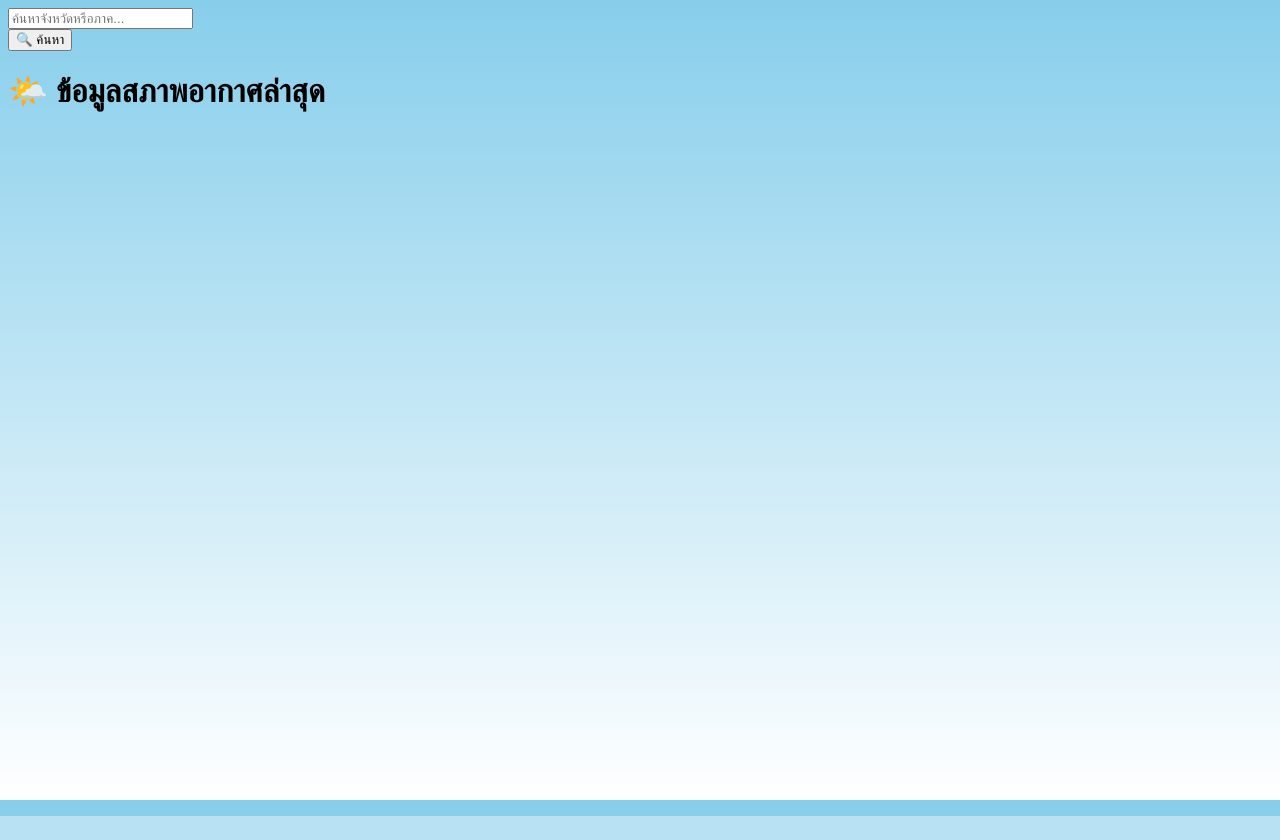
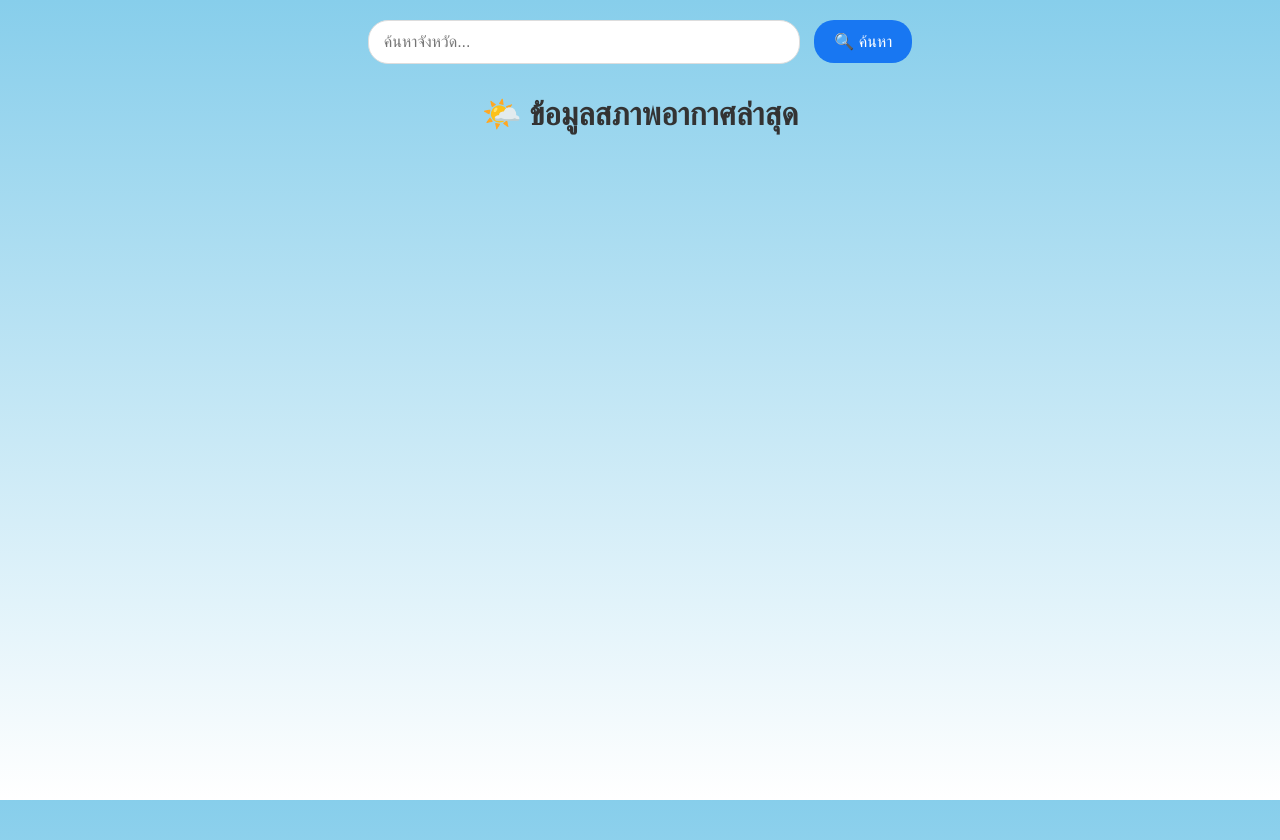
Before and after one commit to samaj43981/fetch-weather, a Node server app: page / in a window 1280 px wide. Before the commit the page ends 816 px from the top, so only its background shows below. Run offline with Node 20, Linux system fonts and the light colour scheme; data that the repository does not hold is empty; some libraries are stand-ins or nearby versions.

Commit message:
หฟก

```diff
--- a/server.js
+++ b/server.js
@@ -24,11 +24,8 @@ app.get('/', async (req, res) => {
     // สร้างเงื่อนไขการค้นหา
     const matchStage = {};
     if (searchQuery) {
-      // ใช้ regex เพื่อค้นหาแบบ case-insensitive และ partial match ทั้งใน city และ region
-      matchStage.$or = [
-        { city: { $regex: searchQuery, $options: 'i' } },
-        { region: { $regex: searchQuery, $options: 'i' } }
-      ];
+      // ใช้ regex เพื่อค้นหาแบบ case-insensitive และ partial match
+      matchStage.city = { $regex: searchQuery, $options: 'i' };
     }
 
     // 1. ดึงข้อมูลล่าสุดของแต่ละจังหวัด
--- a/views/index.ejs
+++ b/views/index.ejs
@@ -5,15 +5,88 @@
   <meta name="viewport" content="width=device-width, initial-scale=1.0">
   <title>ข้อมูลสภาพอากาศ</title>
   <link rel="stylesheet" href="/css/main.css">
+  <style>
+    body {
+      font-family: -apple-system, BlinkMacSystemFont, "Segoe UI", Roboto, Helvetica, Arial, sans-serif;
+      color: #1c1e21;
+      margin: 0;
+      padding: 20px;
+    }
+    .container {
+      max-width: 800px;
+      margin: 0 auto;
+    }
+    h1 {
+      color: #333;
+      text-align: center;
+      margin-bottom: 30px;
+    }
+    .search-container {
+      margin-bottom: 30px;
+      text-align: center;
+    }
+    .search-input {
+      padding: 12px 15px;
+      font-size: 1em;
+      border-radius: 20px;
+      border: 1px solid #ddd;
+      width: 60%;
+      max-width: 400px;
+      transition: box-shadow 0.2s;
+    }
+    .search-input:focus {
+      outline: none;
+      box-shadow: 0 0 0 3px rgba(21, 156, 228, 0.3);
+    }
+    .search-button {
+      padding: 12px 20px;
+      border-radius: 20px;
+      border: none;
+      background-color: #1877f2;
+      color: white;
+      font-size: 1em;
+      cursor: pointer;
+      margin-left: 10px;
+    }
+    .card-header {
+      display: flex;
+      align-items: center;
+      gap: 15px;
+      margin-bottom: 10px;
+    }
+    .card {
+      background: #fff;
+      padding: 20px;
+      margin-bottom: 20px;
+      border-radius: 12px;
+      box-shadow: 0 4px 12px rgba(0, 0, 0, 0.1);
+      transition: transform 0.2s ease-in-out;
+    }
+    .card:hover {
+        transform: translateY(-5px);
+    }
+    .card h3 {
+      margin: 0;
+      font-size: 1.4em;
+    }
+    .card p {
+      margin: 8px 0;
+      font-size: 1.1em;
+      color: #333;
+    }
+    .card small {
+      color: #606770;
+      font-size: 0.9em;
+      display: block;
+      margin-top: 15px;
+    }
+  </style>
 </head>
 <body>
   <div class="container">
     <div class="search-container">
-      <form action="/" method="GET" id="search-form">
-        <div class="autocomplete-container">
-          <input type="text" name="q" placeholder="ค้นหาจังหวัดหรือภาค..." class="search-input" value="<%= typeof query !== 'undefined' ? query : '' %>" autocomplete="off">
-          <div id="suggestions-box" class="suggestions-list"></div>
-        </div>
+      <form action="/" method="GET">
+        <input type="text" name="q" placeholder="ค้นหาจังหวัด..." class="search-input" value="<%= typeof query !== 'undefined' ? query : '' %>">
         <button type="submit" class="search-button">🔍 ค้นหา</button>
       </form>
     </div>
@@ -34,80 +107,5 @@
       <% }) %>
     <% }) %>
   </div>
-
-  <script>
-    const searchInput = document.querySelector('.search-input');
-    const suggestionsBox = document.getElementById('suggestions-box');
-    const searchForm = document.getElementById('search-form');
-    let activeSuggestionIndex = -1;
-
-    // ฟังก์ชันสำหรับดึงและแสดงคำแนะนำ
-    async function showSuggestions() {
-      const query = searchInput.value;
-      if (query.length < 1) {
-        suggestionsBox.innerHTML = '';
-        suggestionsBox.style.display = 'none';
-        return;
-      }
-
-      try {
-        const response = await fetch(`/api/suggestions?q=${encodeURIComponent(query)}`);
-        const suggestions = await response.json();
-
-        if (suggestions.length > 0) {
-          suggestionsBox.innerHTML = suggestions.map(s => `<div class="suggestion-item">${s}</div>`).join('');
-          suggestionsBox.style.display = 'block';
-
-          // เพิ่ม event listener ให้กับแต่ละ item
-          document.querySelectorAll('.suggestion-item').forEach(item => {
-            item.addEventListener('click', () => {
-              searchInput.value = item.textContent;
-              suggestionsBox.innerHTML = '';
-              suggestionsBox.style.display = 'none';
-              searchForm.submit();
-            });
-          });
-        } else {
-          suggestionsBox.innerHTML = '';
-          suggestionsBox.style.display = 'none';
-        }
-      } catch (error) {
-        console.error('Failed to fetch suggestions:', error);
-      }
-    }
-
-    // ฟังก์ชันสำหรับซ่อนคำแนะนำเมื่อคลิกนอกพื้นที่
-    function hideSuggestions(e) {
-      if (!searchInput.contains(e.target)) {
-        suggestionsBox.innerHTML = '';
-        suggestionsBox.style.display = 'none';
-      }
-    }
-
-    // ฟังก์ชันสำหรับจัดการการกดปุ่มลูกศร
-    function handleKeyDown(e) {
-      const items = suggestionsBox.querySelectorAll('.suggestion-item');
-      if (items.length === 0) return;
-
-      // ลบคลาส active ออกจาก item เดิม
-      if (activeSuggestionIndex > -1) items[activeSuggestionIndex].classList.remove('active');
-
-      if (e.key === 'ArrowDown') {
-        activeSuggestionIndex = (activeSuggestionIndex + 1) % items.length;
-      } else if (e.key === 'ArrowUp') {
-        activeSuggestionIndex = (activeSuggestionIndex - 1 + items.length) % items.length;
-      } else if (e.key === 'Enter') {
-        e.preventDefault(); // ป้องกันการ submit form ปกติ
-        if (activeSuggestionIndex > -1) items[activeSuggestionIndex].click();
-        else searchForm.submit();
-      }
-      // เพิ่มคลาส active ให้ item ใหม่
-      if(items[activeSuggestionIndex]) items[activeSuggestionIndex].classList.add('active');
-    }
-
-    searchInput.addEventListener('input', showSuggestions);
-    searchInput.addEventListener('keydown', handleKeyDown);
-    document.addEventListener('click', hideSuggestions);
-  </script>
 </body>
 </html>
```
